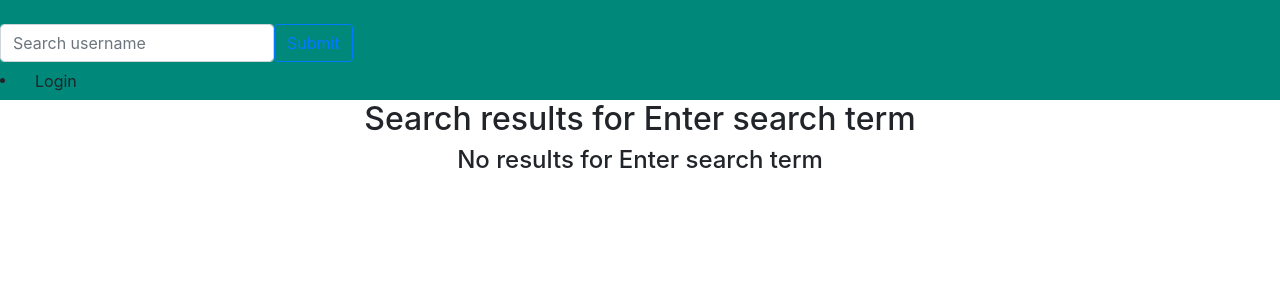
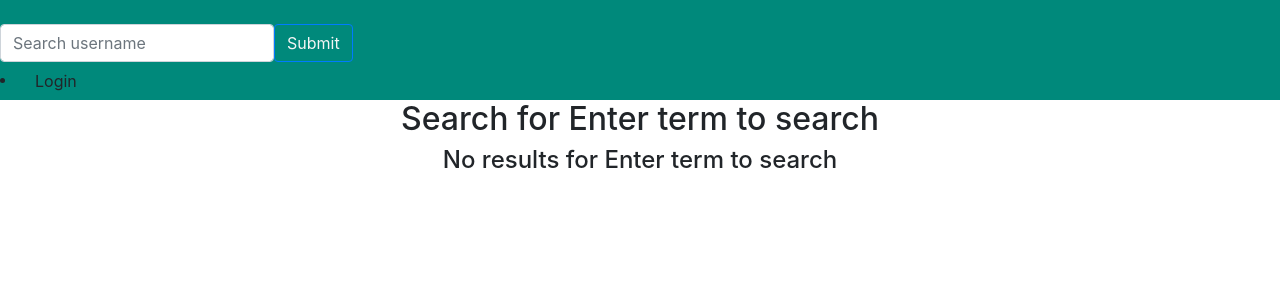
Before and after one commit to cliffnyendwe/instagram, a Django app: page /search/ in a window 1280 px wide. Shown: the top 300 px of the page. Run offline with Django 3.2, Linux system fonts and the light colour scheme; some libraries are stand-ins or nearby versions; some web fonts are replaced.

```diff
--- a/grammy/templates/all-grammy/search.html
+++ b/grammy/templates/all-grammy/search.html
@@ -1,10 +1,11 @@
+
 {% extends 'all-grammy/base.html' %}
 
 {% block content %}
-<div class="container top">
+<div class="container">
     <div class="row">
         <div class="col-md-12 text-center">
-            <h2 class="font2">Search results for {{message}}</h2>
+            <h2 class="font2">Search for {{message}}</h2>
         </div>
     </div>
     <div class="row">
@@ -14,15 +15,15 @@
                 {% if user.Profile_photo %}
                 <img src="{{profile_details.Profile_photo.url}}" alt="profile-photo">
                 {% else %}
-                <img src="../../static/images/avatar.png" alt="avatar" height="40px" width="40px">
+
                 {% endif %}
                 <p class="username">{{user.user.username}} </p>
-                <p><a class="btn btn-primary" href="{% url 'profile' username=user.user.username %}">View Profile</a></p>
+                <p><a class="btn btn-outline-primary" href="{% url 'profile' username=user.user.username %}">View Profile</a></p>
             </div>
             {% endfor %}
         {% else %}
             <div class="col-md-12 text-center">
-                <h4 class="font1">No results for {{message}} </h4>
+                <h4>No results for {{message}} </h4>
             </div>
         {% endif %}
     </div>
--- a/grammy/templates/navbar.html
+++ b/grammy/templates/navbar.html
@@ -4,7 +4,7 @@
     </a>
     <form class="form-inline my-2 my-lg-0" role="search" action="{% url 'search' %}">
         <input type="text" class="form-control my-2 my-sm-0 search-input" name="search" placeholder="Search username" id="search">
-        <button class="btn btn-outline-primary">Submit</button>
+        <button class="btn btn-outline-primary" style="color:whitesmoke" >Submit</button>
     </form>
         {% if user.is_authenticated %}
         <ul>
--- a/grammy/views.py
+++ b/grammy/views.py
@@ -64,7 +64,7 @@ def search(request):
 
         return render(request, 'all-grammy/search.html',{'message':message, 'profile':profile})
     else:
-        message = 'Enter search term'
+        message = 'Enter term to search'
         return render(request, 'all-grammy/search.html', {'message':message})
 
 @login_required(login_url='/accounts/login')
```
Also changed, not shown: grammy/templates/all-grammy/profile.html (+7 -9 lines), grammy/static/css/basegrammy.css (line endings or trailing spaces), media/images/loveff_GYrTZwt.jpeg (added), media/images/sports7.jpg (added).
